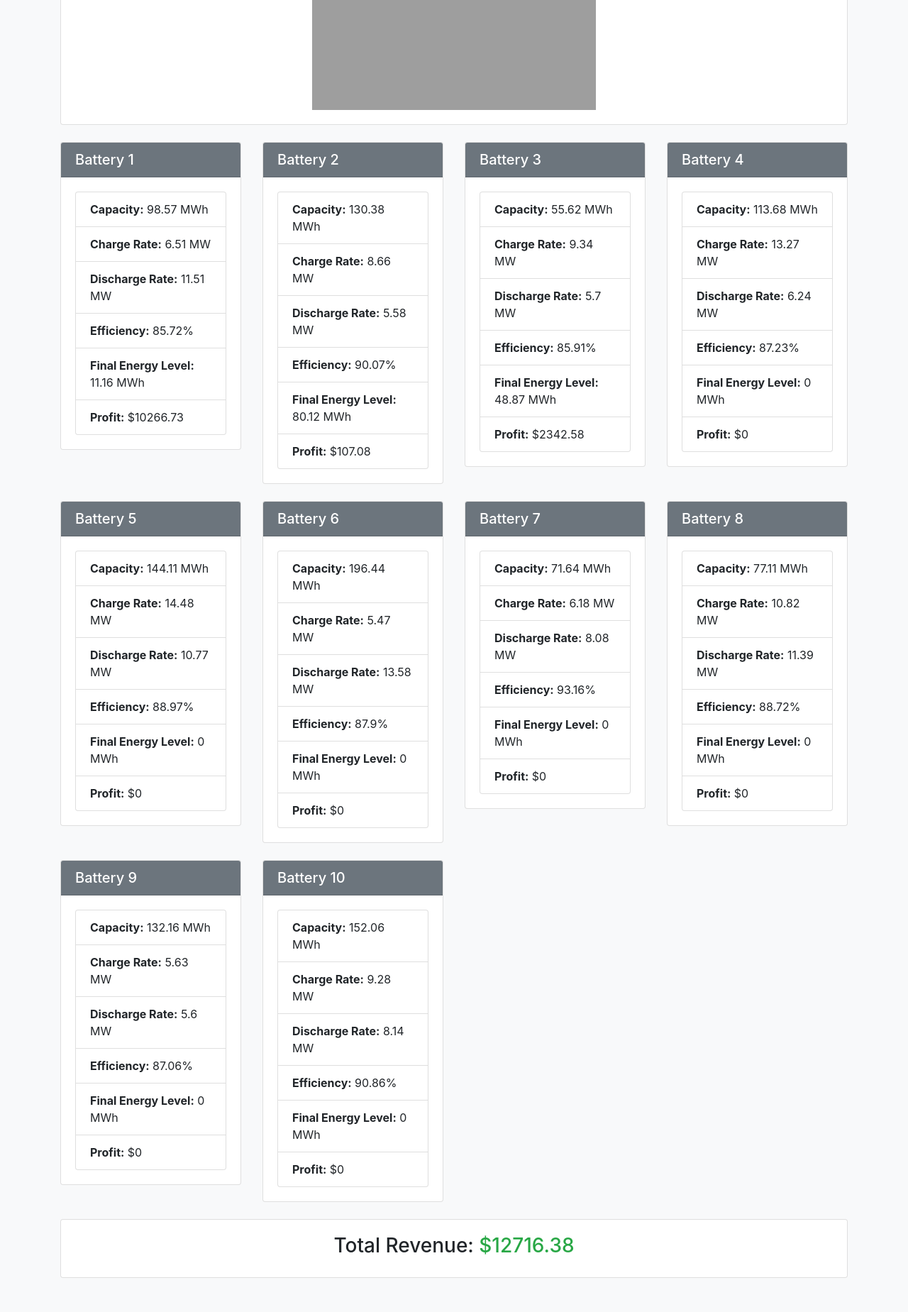
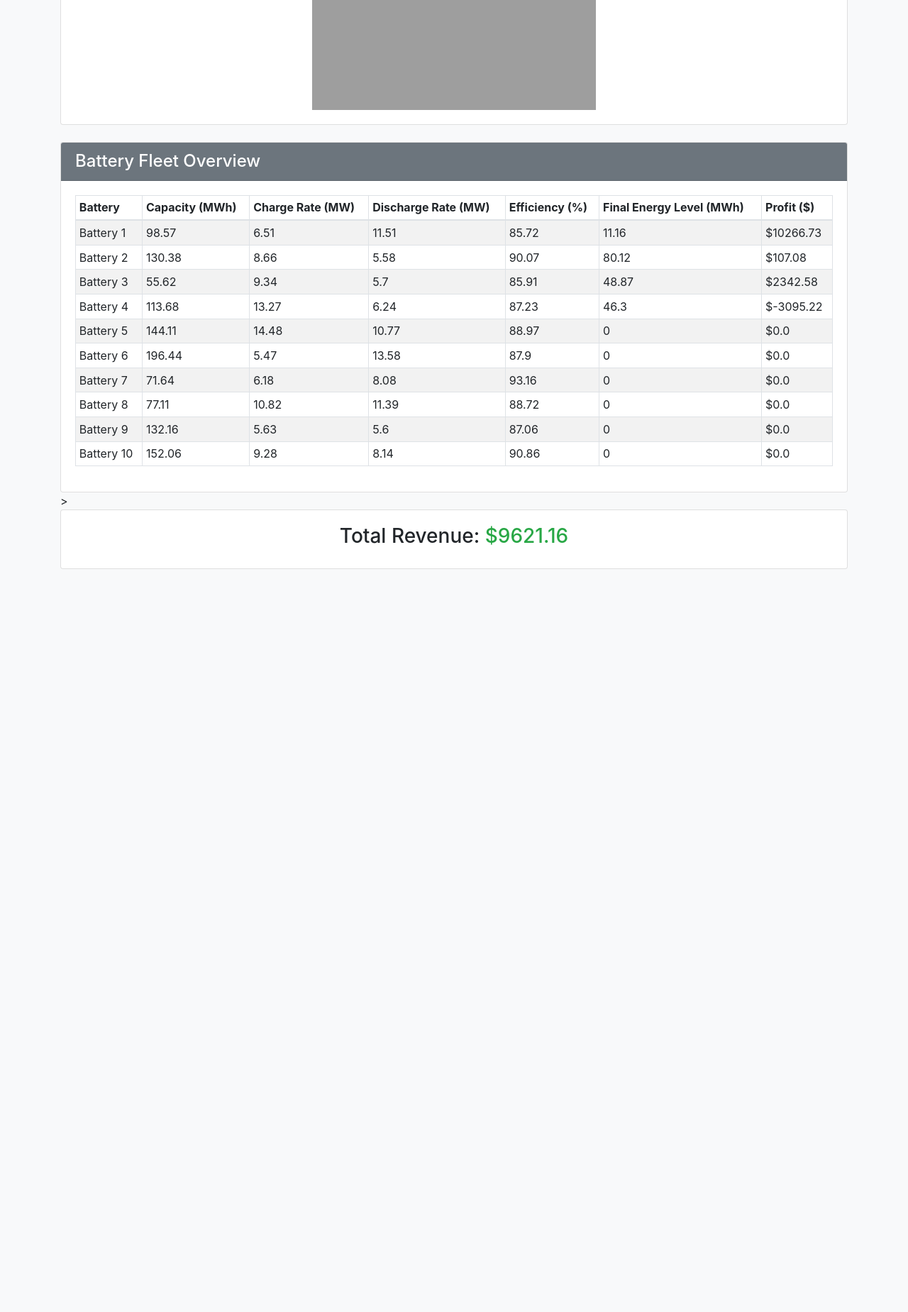
Before and after one commit to chrismpettyjohn/battery-fleet, a Flask app: page / in a window 1280 px wide. Shown: the part 372-2221 px from the top of the page at 71% size. After the commit the page ends 1174 px from the top, so only its background shows below. Run offline with Flask 3, Linux system fonts and the light colour scheme; some libraries are stand-ins or nearby versions; grey boxes are pictures that could not be loaded.

Commit message:
feat: display in table format

```diff
--- a/src/api/battery_fleet.py
+++ b/src/api/battery_fleet.py
@@ -17,8 +17,9 @@ class BatteryFleet:
         for battery in self.batteries:
             if available_charge <= 0:
                 break
+            max_possible_charge = min(battery.charge_rate * hours, battery.capacity - battery.energy_level)
             revenue_change = battery.charge(price, hours)
-            available_charge -= battery.charge_rate * hours
+            available_charge -= max_possible_charge
             self.revenue += revenue_change
 
     def discharge(self, price, hours):
@@ -26,6 +27,7 @@ class BatteryFleet:
         for battery in self.batteries:
             if available_discharge <= 0:
                 break
+            max_possible_discharge = min(battery.discharge_rate * hours, battery.energy_level)
             revenue_change = battery.discharge(price, hours)
-            available_discharge -= battery.discharge_rate * hours
+            available_discharge -= max_possible_discharge
             self.revenue += revenue_change
--- a/src/web/templates/dashboard.html
+++ b/src/web/templates/dashboard.html
@@ -26,29 +26,41 @@
         </div>
     </div>
 
-    <!-- Batteries Grid (Rows of 4 cards) -->
-    <div class="row">
-        {% for battery in batteries %}
-        <div class="col-md-3 mb-4">
-            <div class="card">
-                <div class="card-header bg-secondary text-white">
-                    <h5 class="mb-0">Battery {{ loop.index }}</h5>
-                </div>
-
-                <div class="card-body">
-                    <ul class="list-group">
-                        <li class="list-group-item"><strong>Capacity:</strong> {{ battery.capacity | round(2) }} MWh</li>
-                        <li class="list-group-item"><strong>Charge Rate:</strong> {{ battery.charge_rate | round(2) }} MW</li>
-                        <li class="list-group-item"><strong>Discharge Rate:</strong> {{ battery.discharge_rate | round(2) }} MW</li>
-                        <li class="list-group-item"><strong>Efficiency:</strong> {{ (battery.efficiency * 100) | round(2) }}%</li>
-                        <li class="list-group-item"><strong>Final Energy Level:</strong> {{ battery.energy_level | round(2) }} MWh</li>
-                        <li class="list-group-item"><strong>Profit:</strong> ${{ battery.profit | round(2) }}</li>
-                    </ul>
-                </div>
+     <div class="card">
+        <div class="card-header bg-secondary text-white">
+            <h4 class="mb-0">Battery Fleet Overview</h4>
+        </div>
+        <div class="card-body">
+            <div class="table-responsive">
+                <table class="table table-striped table-bordered table-sm">
+                    <thead>
+                        <tr>
+                            <th>Battery</th>
+                            <th>Capacity (MWh)</th>
+                            <th>Charge Rate (MW)</th>
+                            <th>Discharge Rate (MW)</th>
+                            <th>Efficiency (%)</th>
+                            <th>Final Energy Level (MWh)</th>
+                            <th>Profit ($)</th>
+                        </tr>
+                    </thead>
+                    <tbody>
+                        {% for battery in batteries %}
+                        <tr>
+                            <td>Battery {{ loop.index }}</td>
+                            <td>{{ battery.capacity | round(2) }}</td>
+                            <td>{{ battery.charge_rate | round(2) }}</td>
+                            <td>{{ battery.discharge_rate | round(2) }}</td>
+                            <td>{{ (battery.efficiency * 100) | round(2) }}</td>
+                            <td>{{ battery.energy_level | round(2) }}</td>
+                            <td>${{ battery.profit | round(2) }}</td>
+                        </tr>
+                        {% endfor %}
+                    </tbody>
+                </table>
             </div>
         </div>
-        {% endfor %}
-    </div>
+    </div>>
 
     <!-- Total Revenue -->
     <div class="card text-center">
```
